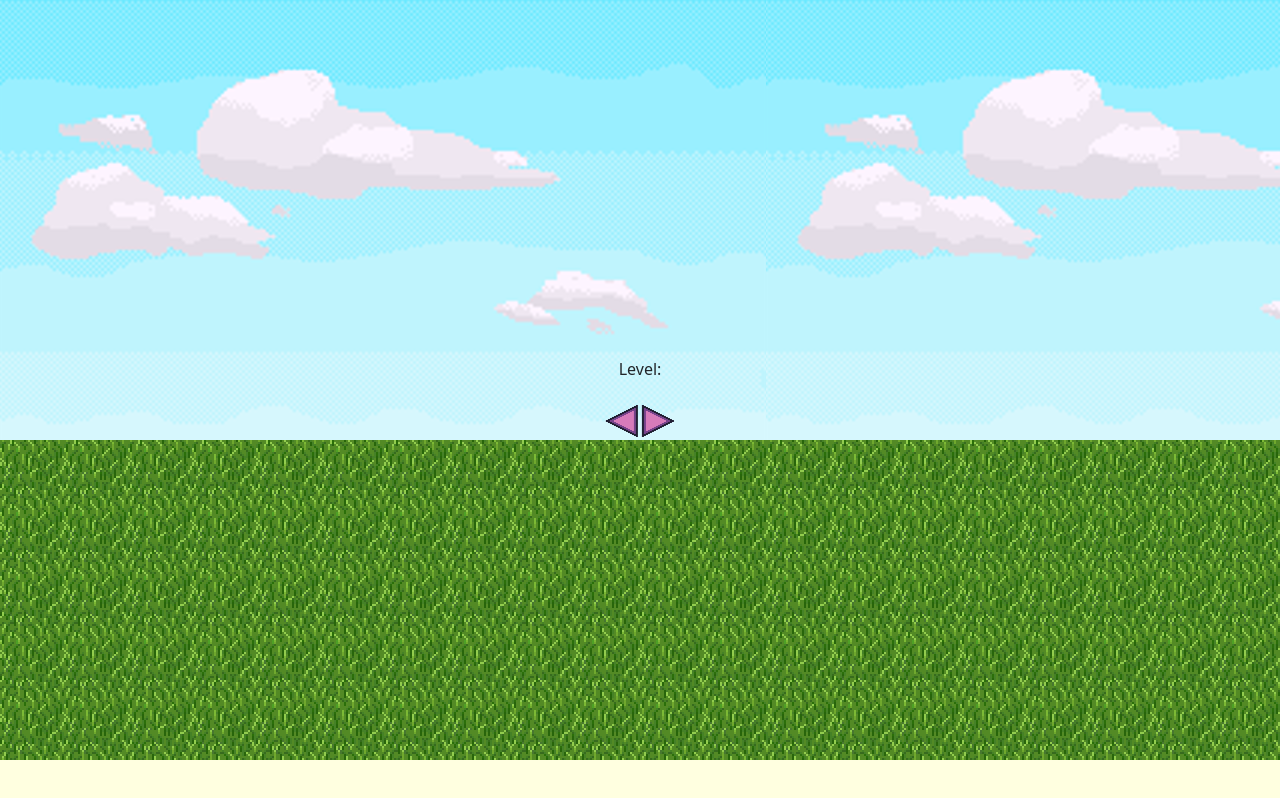
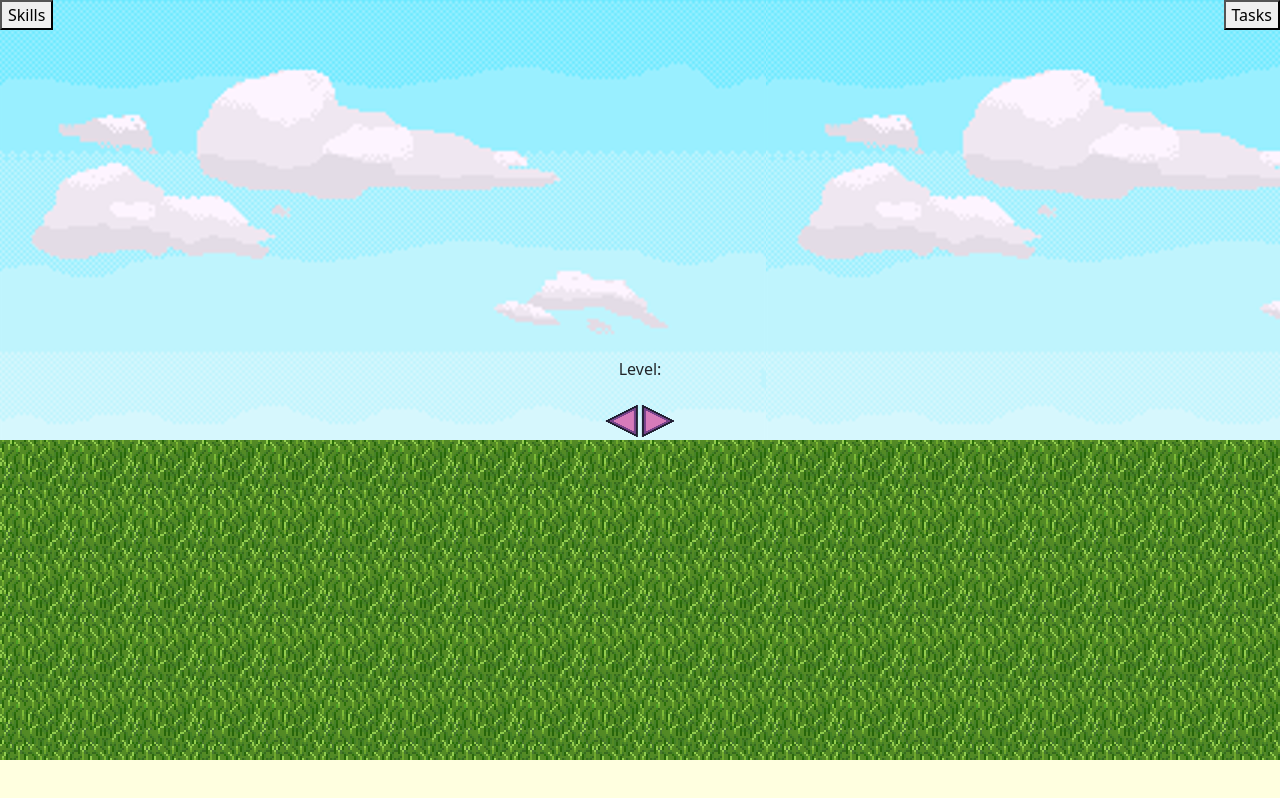
Before and after one commit to Eldenwyre/YATM, an Electron app: page index.html in a window 1280 px wide. Drawn offline with nearby package versions, Linux system fonts and the light colour scheme; no server answers.

Commit message:
Fixed Buttons Hiding under Image
Task/Skill buttons hid under sky- Fixed

```diff
--- a/index.html
+++ b/index.html
@@ -72,10 +72,9 @@
 
     <!-- END SIDEBARS -->
 
-    <div class="d-flex flex-column">
-      <!--Header Area-->
-      <span class="border border-dark">
-        <div class="row"  style="background-color: rgb(170,150,255);">
+      <!--Skill/Task/Character Area-->
+      <div style="background-image: url('images/sky.png');" class="backdropSky">
+        <div class="row">
           <div class="col-sm-4">
             <button id="loadskills" style="float: left;">Skills</button>
           </div>
@@ -88,10 +87,8 @@
             <button id="loadtasks" style="float: right;">Tasks</button>
           </div>
         </div>
-      </span>
 
-      <!--Skill/Task/Character Area-->
-      <div style="background-image: url('images/sky.png');" class="backdropSky">
+
         <div style="background-image: url('images/grass.png');" class="backdropGrass">
           <!---<img src="images/grass.png" class="backdropGrass"/>--->
 
```
